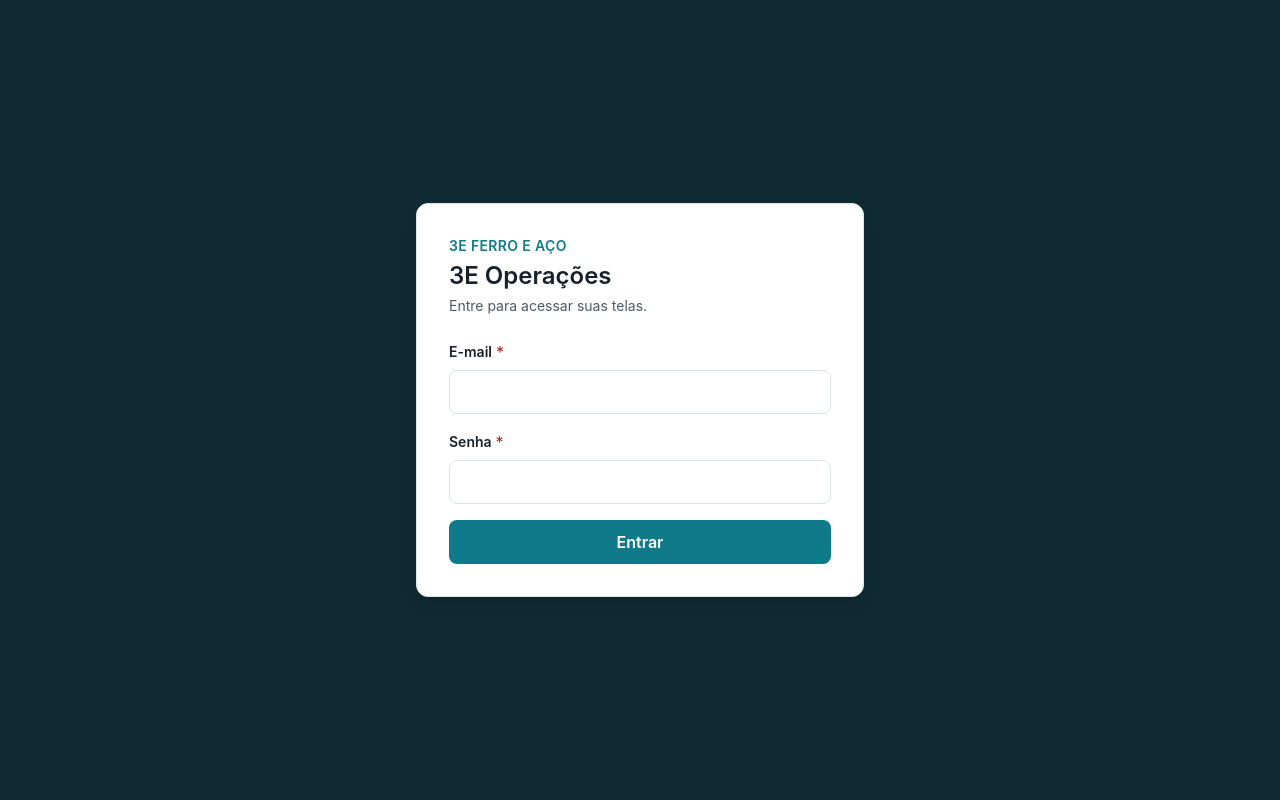
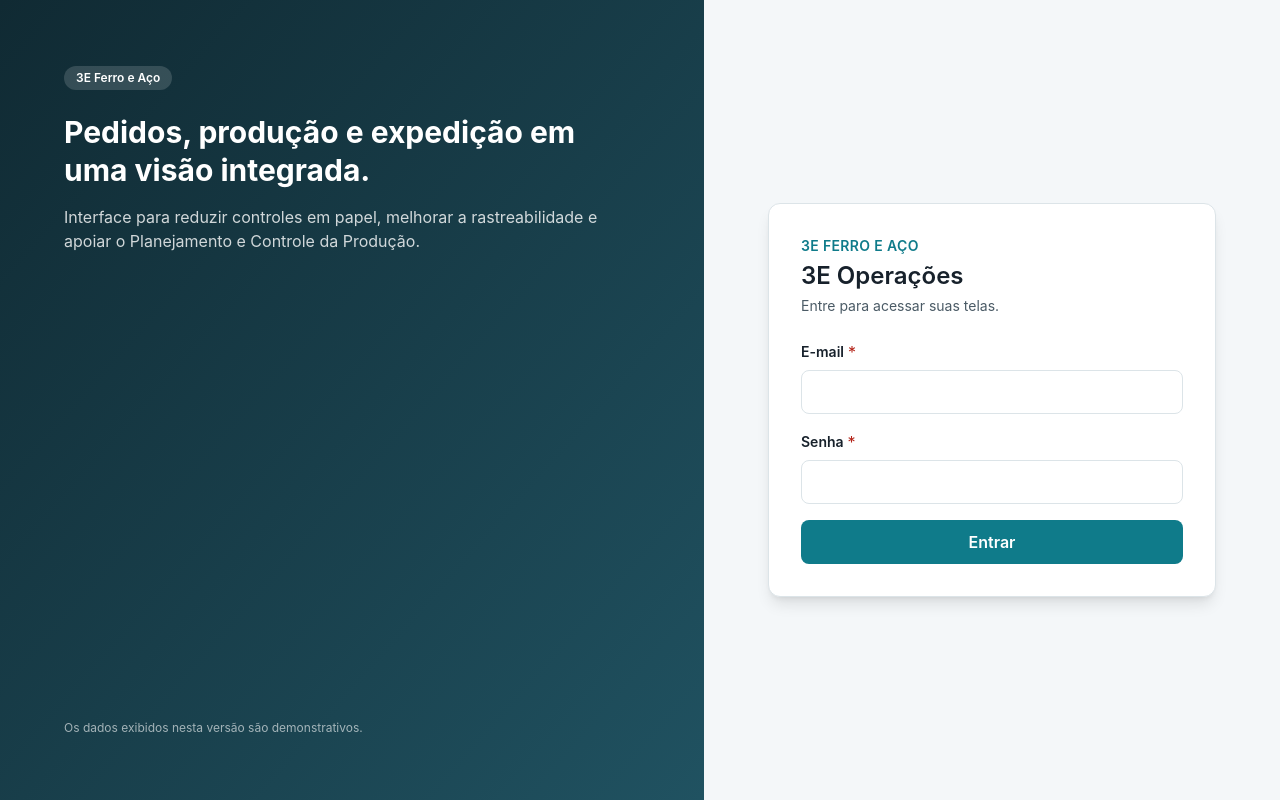
Before and after one commit to Renan2004a/3e-operacoes, a Next.js app: page /login in a window 1280 px wide. Built offline with nearby package versions, Linux system fonts and the light colour scheme.

Commit message:
feat(frontend): login com hero

```diff
--- a/src/app/login/page.tsx
+++ b/src/app/login/page.tsx
@@ -14,6 +14,11 @@ interface RespostaSessao {
   usuario: { id: string; roles: RoleCode[] }
 }
 
+/**
+ * Tela de login com painel lateral (hero) a partir de 780 px e caixa de acesso
+ * centralizada. Abaixo de 780 px só a caixa aparece (VIS-04, VIS-05). Os
+ * rótulos, o foco visível e o erro acessível são preservados (VIS-06).
+ */
 export default function LoginPage() {
   const router = useRouter()
   const [email, setEmail] = useState('')
@@ -51,7 +56,26 @@ export default function LoginPage() {
   }
 
   return (
-    <main className="grid min-h-screen place-items-center bg-brand-900 p-4">
+    <main className="grid min-h-screen bg-brand-900 min-[780px]:grid-cols-[minmax(0,1.1fr)_minmax(0,0.9fr)]">
+      <section className="hidden flex-col justify-between bg-gradient-to-br from-brand-900 to-brand-700 p-8 text-white min-[780px]:flex min-[780px]:p-16">
+        <div>
+          <span className="inline-flex items-center rounded-full bg-white/15 px-3 py-1 text-xs font-semibold">
+            3E Ferro e Aço
+          </span>
+          <p className="mt-6 max-w-xl text-3xl font-bold leading-tight">
+            Pedidos, produção e expedição em uma visão integrada.
+          </p>
+          <p className="mt-4 max-w-xl text-base text-white/80">
+            Interface para reduzir controles em papel, melhorar a rastreabilidade e apoiar o
+            Planejamento e Controle da Produção.
+          </p>
+        </div>
+        <small className="text-xs text-white/60">
+          Os dados exibidos nesta versão são demonstrativos.
+        </small>
+      </section>
+
+      <section className="grid place-items-center p-4 sm:p-8 min-[780px]:bg-bg">
         <div className="w-full max-w-md rounded-card border border-line bg-surface p-6 shadow-lg sm:p-8">
           <p className="text-sm font-semibold uppercase tracking-wide text-accent">3E Ferro e Aço</p>
           <h1 className="mt-1 text-2xl font-semibold text-ink">3E Operações</h1>
@@ -97,6 +121,7 @@ export default function LoginPage() {
             </Button>
           </form>
         </div>
+      </section>
     </main>
   )
 }
```
Also changed, not shown: .specs/features/frontend-visual/spec.md, .specs/features/frontend-visual/tasks.md, 1 other file (tests, documents, lock files or other folders). Lines whose indentation alone changed are shown as unchanged.
